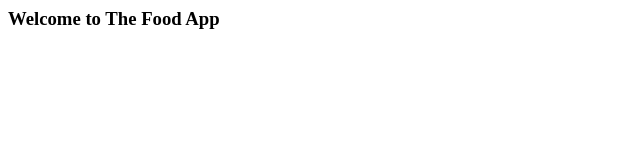
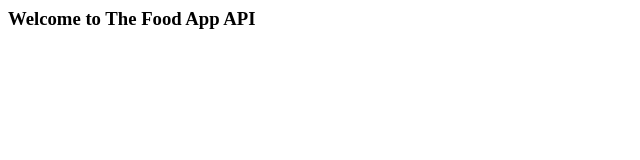
Before and after one commit to gbxnga/foodapp-nodejs, a website: page public/index.html in a window 1280 px wide. Shown: the full height of the page, 0-640 px from the left. Drawn offline with Linux system fonts and the light colour scheme.

Commit message:
updated homepage

```diff
--- a/public/index.html
+++ b/public/index.html
@@ -1 +1 @@
-<h3>Welcome to The Food App</h3>
+<h3>Welcome to The Food App API</h3>
```
